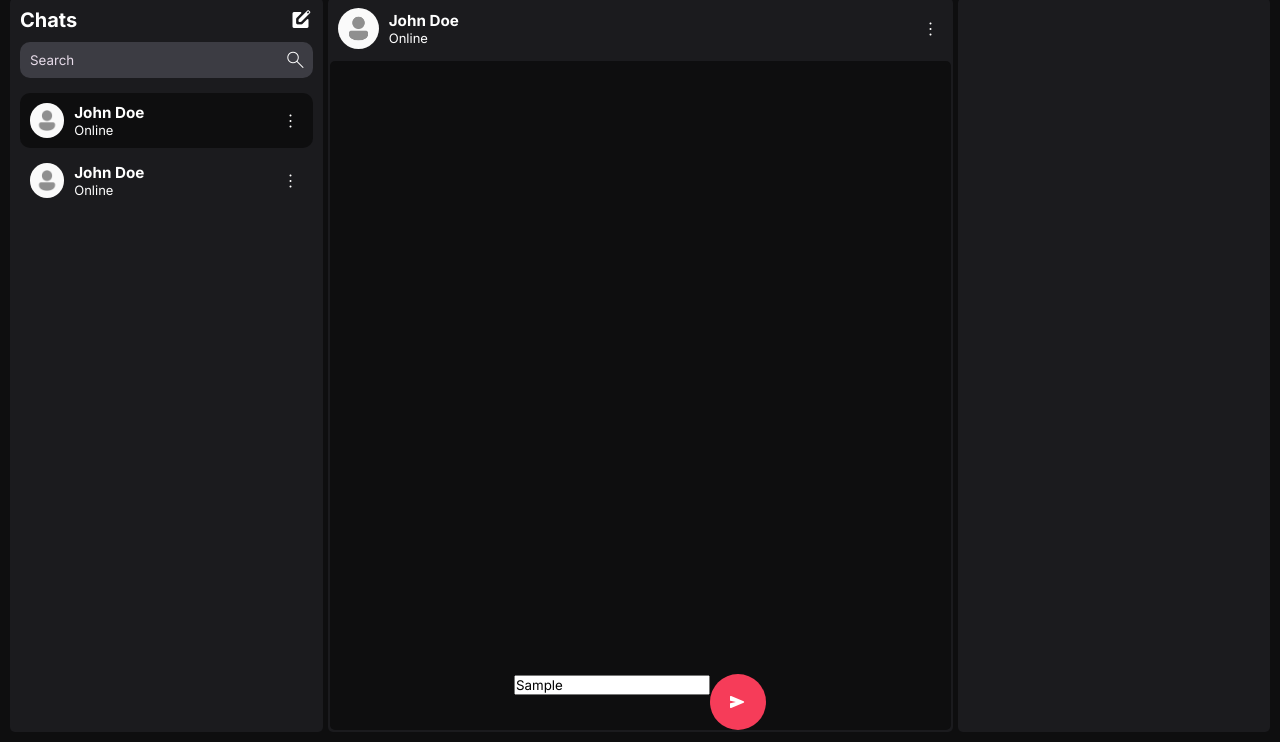
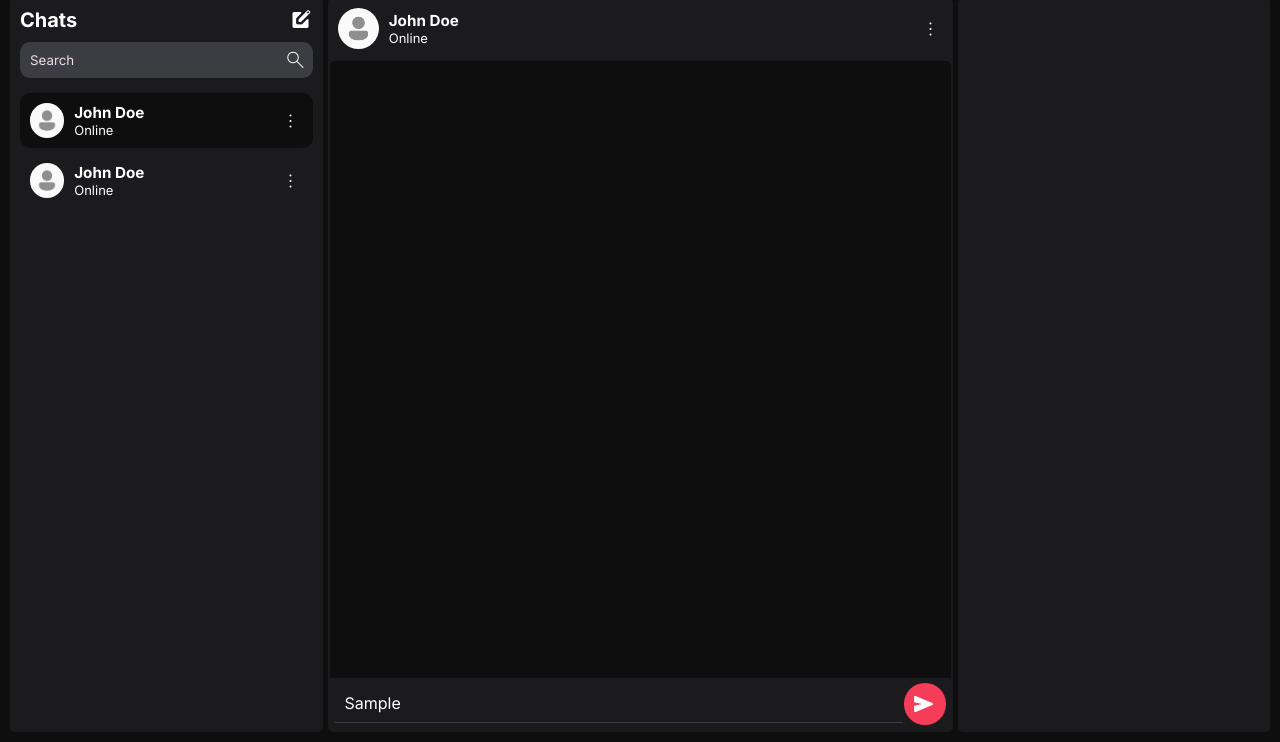
Before and after one commit to nueldotdev/duo_chat, a website: page views/home.html in a window 1280 px wide. Both pictures are taken after typing "Sample" into the empty fields and a click on the button "send". Shown: the part 58-800 px from the top of the page. Drawn offline with nearby package versions, Linux system fonts and the light colour scheme; no server answers.

Commit message:
UI for chat input (textarea resize on input)

```diff
--- a/public/css/all.css
+++ b/public/css/all.css
@@ -26,6 +26,25 @@
     background-color: var(--black-color);
     margin: 2px;
     border-radius: inherit;
+}
+
+.input-field {
+    margin: 1rem 0;
+    display: flex;
+    flex-direction: column;
+    align-items: flex-start;
+}
+
+.input-field.norm {
+    flex-direction: row;
+}
+
+.input-field.chat-in {
+    margin: 0;
+    width: 93%;
+    display: flex;
+    /* border-radius: 10px; */
+    overflow: hidden;
 }
 
 .img-cont {
--- a/public/css/home.css
+++ b/public/css/home.css
@@ -205,9 +205,15 @@ body {
     color: inherit;
 }
 .page-icon-btn.send-btn {
-    padding: 1rem;
+    padding: .3rem;
     background-color: var(--brand-color);
     border-radius: 50%;
+
+    .material-symbols-rounded {
+    font-size: 2rem;
+    }
+;
+    /* width: 10%; */
 }
 
 .logout {
@@ -260,10 +266,33 @@ body {
 .chat-input-section {
     position: absolute;
     bottom: 0;
+    padding: 5px;
+    box-sizing: border-box;
+    width: 100%;
+    border-radius: 0 0 inherit;
+    background-color: var(--darkest-color);
 }
 
 .chat-input {
     display: flex;
     align-items: flex-start;
     justify-content: space-between;
+    width: 100%;
+    /* margin: 0 10px; */
 }
+
+.chat-input textarea {
+    padding: 10px;
+    width: 100%;
+    resize: none;
+    font-size: 1rem;
+    height: 40px;
+    /* border-radius: inherit; */
+    background-color: transparent;
+    color: var(--lightest-color);
+    border: none;
+    border-bottom: 1px solid var(--dark-color);
+    max-height: 120px;
+    box-sizing: border-box;
+    outline: none;
+}
--- a/public/js/main.js
+++ b/public/js/main.js
@@ -57,5 +57,25 @@ retrieveUserInfo()
 
 // Declare elements
 const logoutBtn = document.getElementById('logout-btn');
+const chatTextarea = document.getElementById('chat-textarea');
 // Add event listener
 logoutBtn.addEventListener('click', logout)
+chatTextarea.addEventListener('input', function() {
+    autoExpand(this);
+})
+
+
+function autoExpand(textarea) {
+    // Reset textarea height to auto to properly calculate new height
+    textarea.style.height = '40px';
+    // Calculate the new height based on the scroll height of the textarea
+    textarea.style.height = textarea.scrollHeight + 'px';
+
+    // Limit the height to the maximum height if it exceeds it
+    if (textarea.scrollHeight > parseInt(window.getComputedStyle(textarea).maxHeight)) {
+      textarea.style.height = window.getComputedStyle(textarea).maxHeight;
+      textarea.style.overflowY = 'auto'; // Enable vertical scrollbar
+    } else {
+      textarea.style.overflowY = 'hidden'; // Hide vertical scrollbar if not needed
+    }
+  }
--- a/views/home.html
+++ b/views/home.html
@@ -170,8 +170,8 @@
             <div class="main-section chat-page">
                 <div class="chat-input-section">
                     <div class="chat-input">
-                        <div class="input-field">
-                            <input type="text" placeholder="Message">
+                        <div class="input-field chat-in">
+                            <textarea placeholder="Message" id="chat-textarea"></textarea>
                         </div>
                         <button class="send-btn page-icon-btn">
                             <span class="material-symbols-rounded">
```
